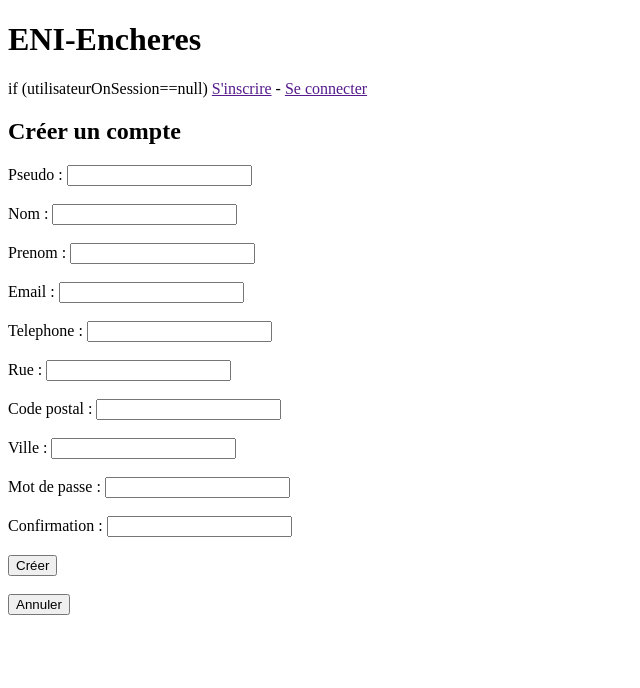
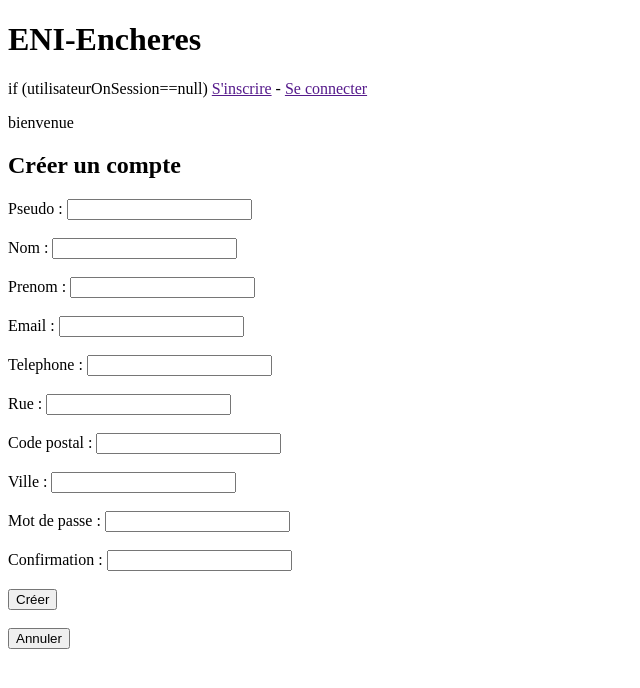
Before and after one commit to AntoineTrm/AngularEnchere, an Angular app: page / in a window 1280 px wide. Shown: the top 688 px of the page, without its empty margins (0-640 px from the left). Built offline with nearby package versions, Linux system fonts and the light colour scheme.

Commit message:
ajout du balise p<bienvenue> en-tete

```diff
--- a/src/app/en-tete/en-tete.component.html
+++ b/src/app/en-tete/en-tete.component.html
@@ -1,3 +1,4 @@
 <h1>ENI-Encheres</h1>
 if (utilisateurOnSession==null)
     <a href="">S'inscrire</a> - <a href="">Se connecter</a>
+    <p> bienvenue</p>
```
